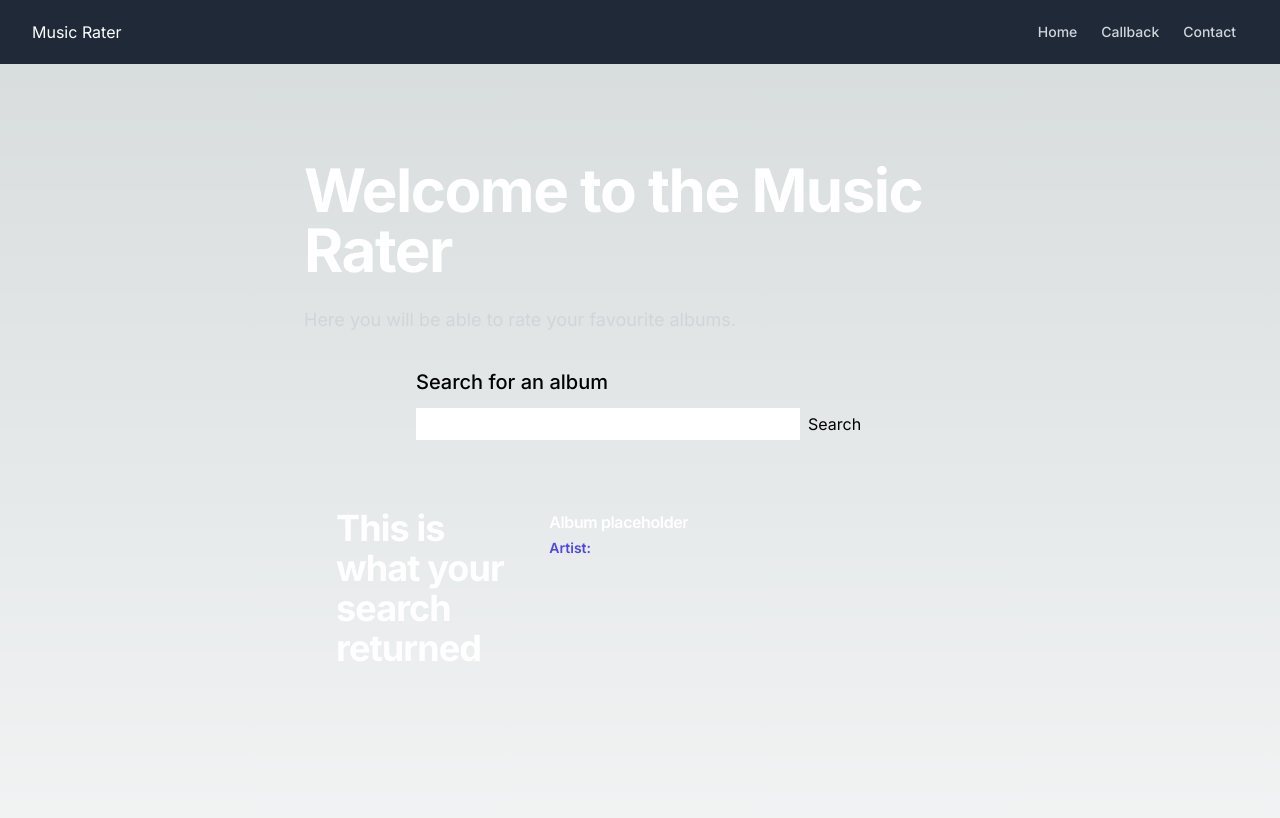
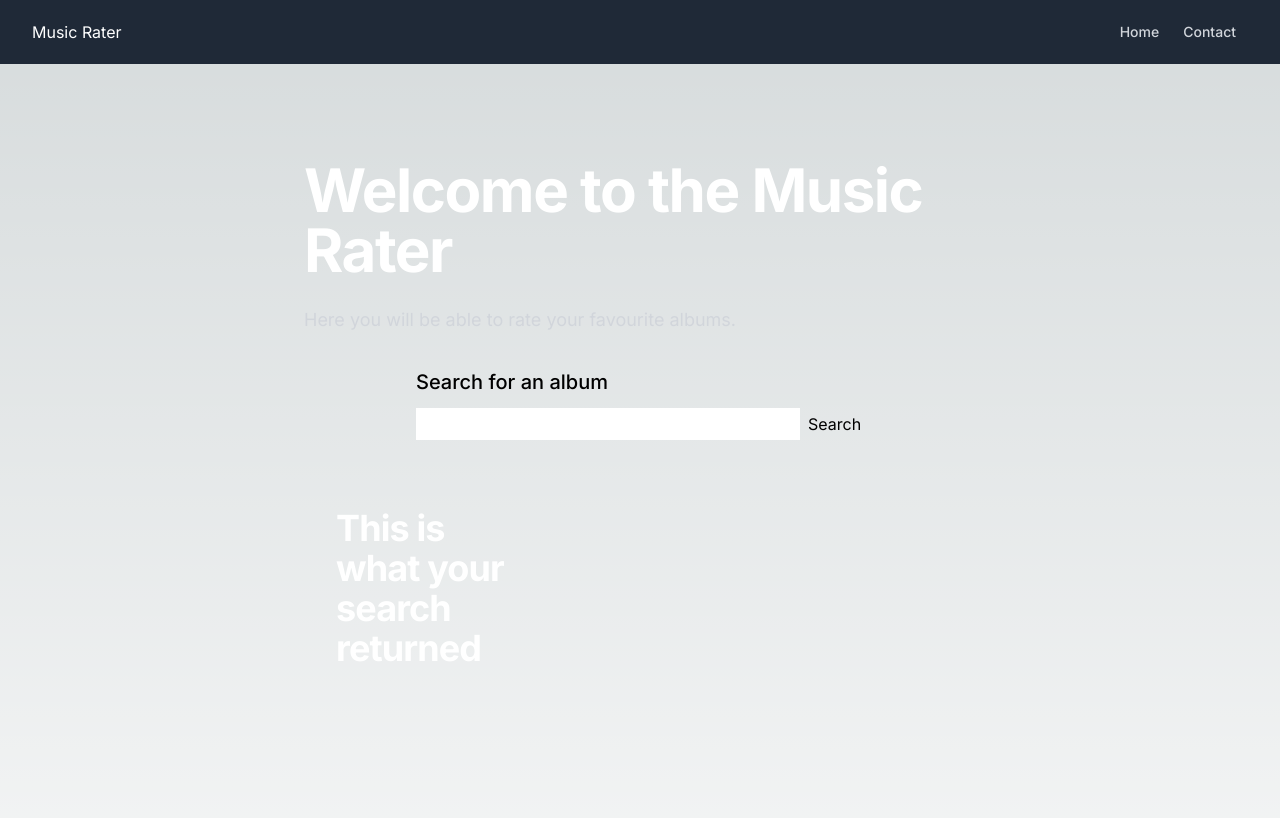
Before and after one commit to FrankAsplund/music-rater, a Next.js app: page / in a window 1280 px wide. Shown: the top 818 px of the page. Built offline with nearby package versions, Linux system fonts and the light colour scheme; no server answers.

Commit message:
iTunes album API fetch and display

```diff
--- a/components/CardContent.tsx
+++ b/components/CardContent.tsx
@@ -1,44 +1,6 @@
 "use client";
 
 import { useEffect, useState } from "react";
-
-/* type Album = {
-  id: number;
-  title: string;
-  artist: {
-    name: string;
-  };
-  cover_medium: string;
-};
-
-const fetchAlbumData = async () => {
-  const response = await fetch("https://api.deezer.com/album/302127");
-  const data = await response.json();
-  return data as Album;
-};
-
-export default function Card() {
-  const [album, setAlbum] = useState<Album | null>(null);
-
-  useEffect(() => {
-    const fetchData = async () => {
-      try {
-        const albumData = await fetchAlbumData();
-        setAlbum(albumData);
-      } catch (error) {
-        console.error("Error fetching album data:", error);
-      }
-    };
-
-    fetchData();
-  }, []);
-
-  if (!album) {
-    return <div>Loading...</div>;
-  } */
-
-export default function Card() {
-  const searchTerm: string = "your search term"; // Replace with your desired search term
 
 interface Album {
   collectionId: number;
@@ -48,25 +10,26 @@ export default function Card() {
   // Add more properties as needed
 }
 
-  async function searchAlbums(searchTerm: string): Promise<Album[]> {
-    const encodedSearchTerm: string = encodeURIComponent(searchTerm);
-    const apiUrl: string = `https://itunes.apple.com/search?term=${encodedSearchTerm}&entity=album`;
+export default function Card() {
+  const [searchTerm, setSearchTerm] = useState("");
+  const [albums, setAlbums] = useState<Album[]>([]);
 
+  const handleSearch = async () => {
     try {
-      const response: Response = await fetch(apiUrl);
-      const data: { results: Album[] } = await response.json();
+      const encodedSearchTerm = encodeURIComponent(searchTerm);
+      const apiUrl = `https://itunes.apple.com/search?term=${encodedSearchTerm}&entity=album`;
 
-      return data.results;
+      const response = await fetch(apiUrl);
+      const data = await response.json();
+
+      setAlbums(data.results);
+      console.log(data.results);
+      console.log(albums);
     } catch (error) {
       console.error("Error searching albums:", error);
-      return [];
+      setAlbums([]);
     }
-  }
-
-  searchAlbums(searchTerm).then((albums: Album[]) => {
-    // Handle the album data here
-    console.log(albums);
-  });
+  };
 
   return (
     <main className="flex min-h-screen flex-col items-center border-solid rounded-md">
@@ -76,8 +39,18 @@ export default function Card() {
             Search for an album
           </span>
         </label>
-        <input className="h-8 w-96 p-2 text-black" />
-        <button className="w-16 p-2 rounded-md border-white">Search</button>
+        <input
+          className="h-8 w-96 p-2 text-black"
+          type="text"
+          value={searchTerm}
+          onChange={(e) => setSearchTerm(e.target.value)}
+        />
+        <button
+          className="w-16 p-2 rounded-md border-white"
+          onClick={handleSearch}
+        >
+          Search
+        </button>
       </div>
       <div className="bg-#0f172a sm:py-16">
         <div className="mx-auto grid max-w-7xl gap-x-8 gap-y-20 px-6 lg:px-8 xl:grid-cols-3">
@@ -86,29 +59,34 @@ export default function Card() {
               This is what your search returned
             </h2>
           </div>
+
+          {albums.map((album) => (
+            <div key={album.collectionId}>
               <ul
                 role="list"
-            className="grid gap-x-8 gap-y-12 sm:grid-cols-2 sm:gap-y-16 xl:col-span-2"
+                className="grid gap-x-8 gap-y-4 sm:gap-y-4 xl:col-span-2"
               >
                 <li>
-              <div className="flex items-center gap-x-6">
-                {/* <img
+                  <div className="flex flex-wrap gap-x-6">
+                    <img
                       className="h-16 w-16 rounded-full"
-                  src={album.cover_medium}
-                  alt="Album Cover"
-                /> */}
+                      src={album.artworkUrl100}
+                      alt={album.collectionName}
+                    />
                     <div>
                       <h3 className="text-base font-semibold leading-7 tracking-tight text-white">
-                    Album placeholder
+                        {album.collectionName}
                       </h3>
                       <p className="text-sm font-semibold leading-6 text-indigo-600">
-                    Artist:
+                        {album.artistName}
                       </p>
                     </div>
                   </div>
                 </li>
               </ul>
             </div>
+          ))}
+        </div>
       </div>
     </main>
   );
--- a/components/Navbar.tsx
+++ b/components/Navbar.tsx
@@ -17,12 +17,6 @@ const Navbar: React.FC = () => {
               Home
             </Link>
             <Link
-              href="/callback"
-              className="text-gray-300 hover:bg-gray-700 hover:text-white px-3 py-2 rounded-md text-sm font-medium"
-            >
-              Callback
-            </Link>
-            <Link
               href="#"
               className="text-gray-300 hover:bg-gray-700 hover:text-white px-3 py-2 rounded-md text-sm font-medium"
             >
```
Lines whose indentation alone changed are shown as unchanged.
